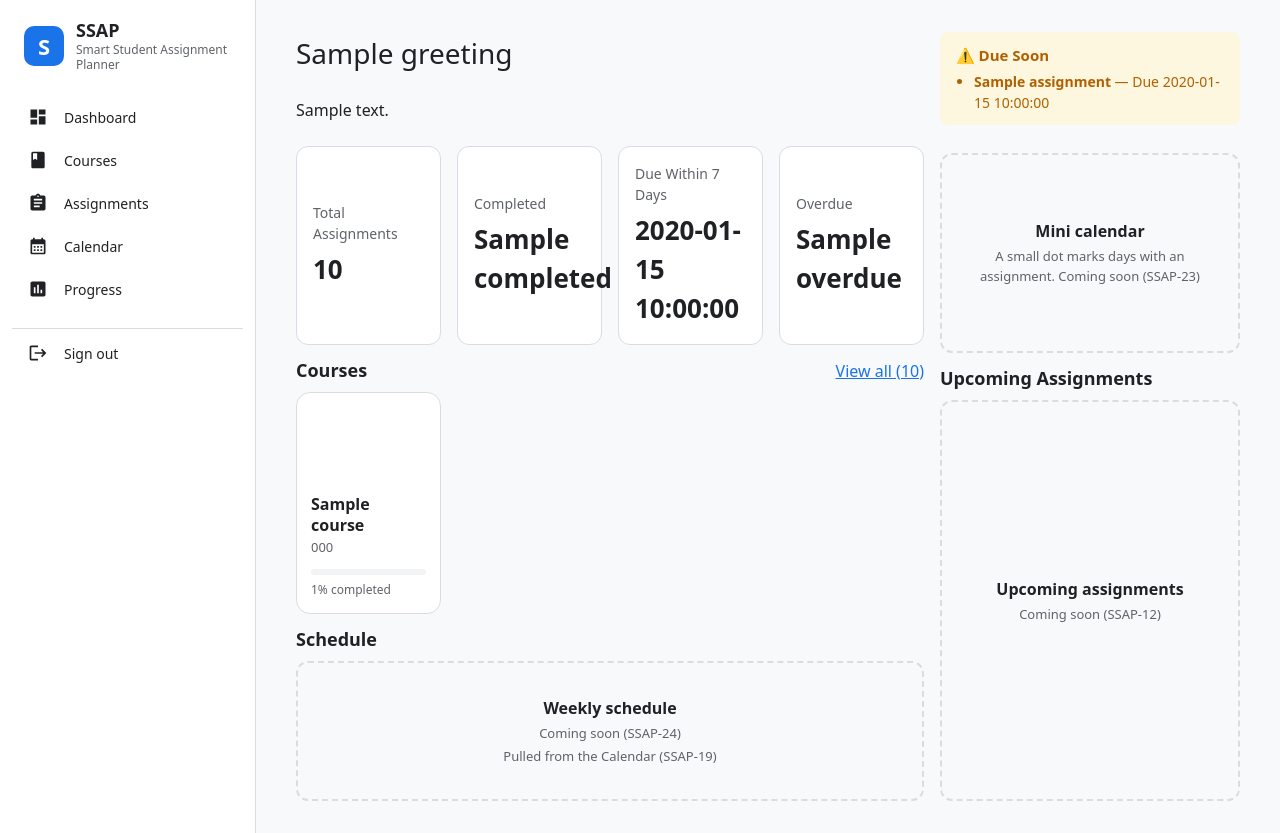
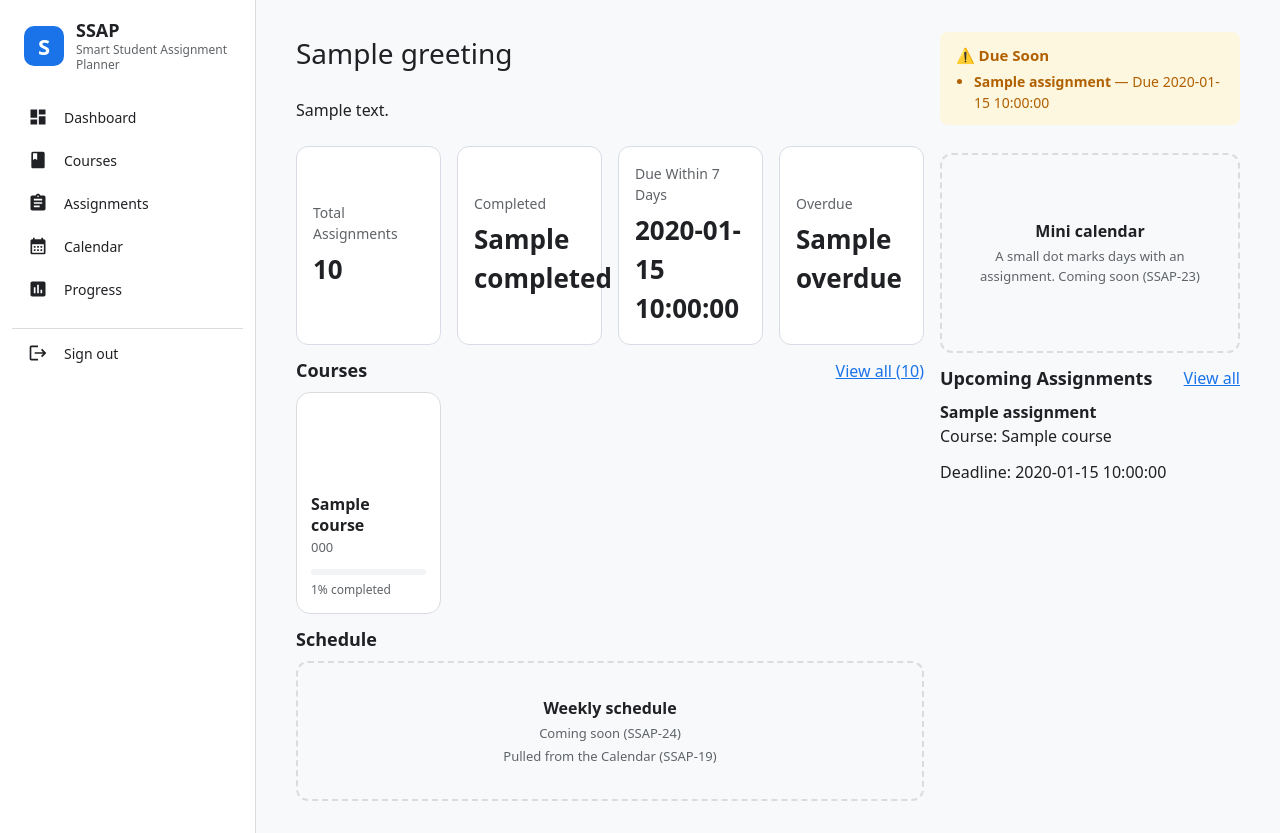
Before and after one commit to BhavyaSura/Smart-Student-Assignment-Planner, a Flask app: template templates/dashboard/home.html in a window 1280 px wide. Run offline with Flask 3, Linux system fonts and the light colour scheme; the visitor is signed in with stand-in values (Sample User, id 1); tables that the repository leaves empty hold one stand-in row (values such as "Sample post"); the template is opened without the code that fills it: most values are stand-ins (such as "Sample title", 1, 10 or a date in 2020).

Commit message:
Implement SSAP-12 upcoming assignments dashboard preview

```diff
--- a/templates/dashboard/suggested_upcoming_preview.html
+++ b/templates/dashboard/suggested_upcoming_preview.html
@@ -1,14 +1,32 @@
-{# SSAP-12 (Bhavya): replace the dashed box with the upcoming assignments
-   preview. It shows the same information as the Assignments page. The
-   data comes from suggested_upcoming_preview() in
-   features/dashboard/suggested_upcoming_preview.py #}
+{# SSAP-12 (Bhavya): Upcoming assignments preview on the dashboard. #}
+
 <section>
     <div class="section-header">
         <h3 class="section-title">Upcoming Assignments</h3>
+        <a href="{{ url_for('assignments.upcoming_assignments') }}">
+            View all
+        </a>
     </div>
 
-    <div class="placeholder placeholder-tall">
-        <span class="placeholder-title">Upcoming assignments</span>
-        <span class="placeholder-note">Coming soon (SSAP-12)</span>
-    </div>
+    {% if upcoming_preview %}
+        <div class="upcoming-preview-list">
+            {% for assignment in upcoming_preview %}
+                <div class="upcoming-preview-item">
+                    <strong>{{ assignment.title }}</strong>
+
+                    <p>
+                        Course:
+                        {{ assignment.course.name if assignment.course else 'No course selected' }}
+                    </p>
+
+                    <p>
+                        Deadline:
+                        {{ assignment.due_date if assignment.due_date else 'No deadline set' }}
+                    </p>
+                </div>
+            {% endfor %}
+        </div>
+    {% else %}
+        <p>No upcoming assignments. You're all caught up!</p>
+    {% endif %}
 </section>
```
Also changed, not shown: features/dashboard/suggested_upcoming_preview.py (+25 -5 lines).
